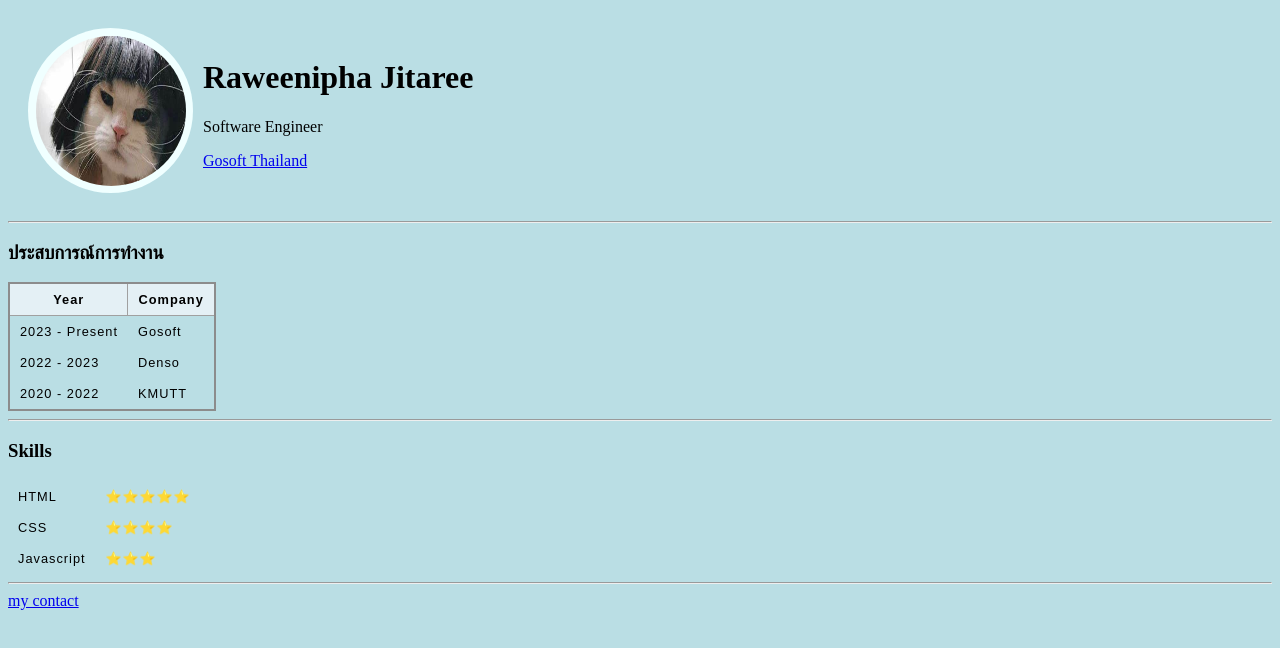
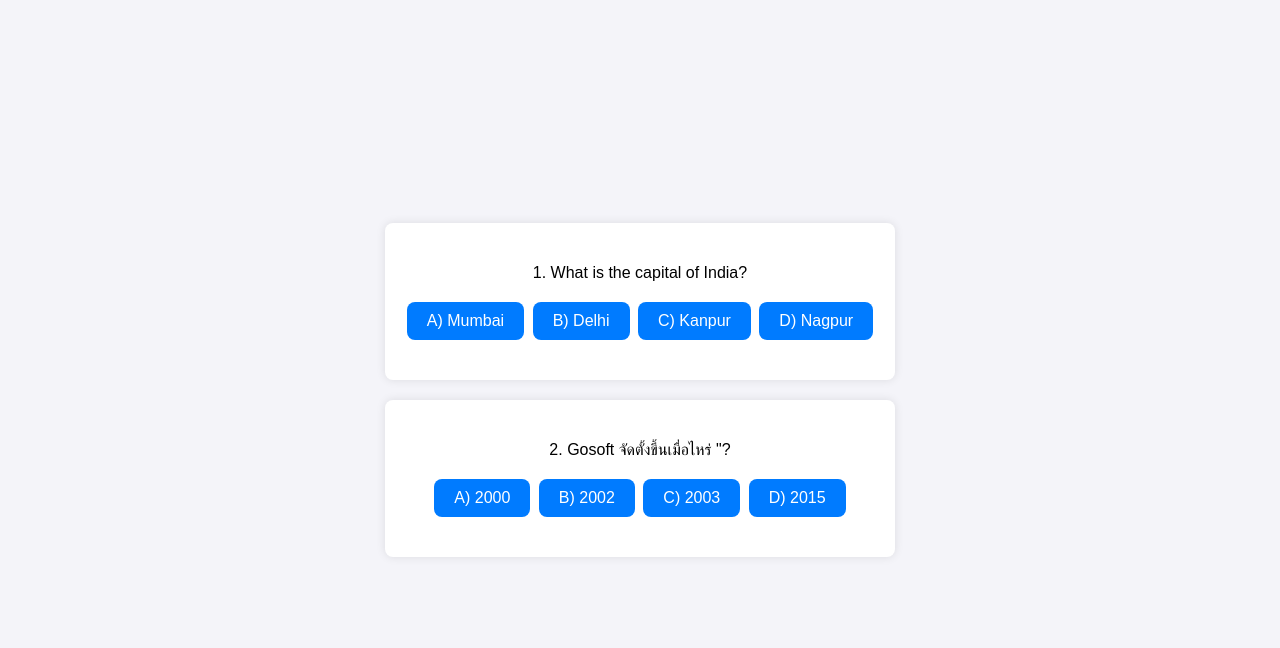
Before and after one commit to RJRaweenipha/mypage2024, a plain HTML site: page index.html in a window 1280 px wide. Drawn offline with Linux system fonts and the light colour scheme.

Commit message:
Add files via upload

```diff
--- a/index.html
+++ b/index.html
@@ -1,76 +1,36 @@
-<!DOCTYPE html> <!-- ให้ browser รู้ว่าเป็น html5 -->
+<!DOCTYPE html>
 <html lang="en">
-
 <head>
-    <!-- ข้อมูลเกี่ยวกับเว็บเพจ -->
     <meta charset="UTF-8">
     <meta name="viewport" content="width=device-width, initial-scale=1.0">
-    <title>HTML</title>
+    <title>Homework2</title>
     <link rel="stylesheet" href="style.css">
+    <script src="main.js"></script>
 </head>
+<body>
+    <div class="container">
+        <div class="quiz-container">
+            <h1></h1>
+            <p id="question"> 1. What is the capital of India?</p>
+            <button class="button" onclick="checkAnswer1('a')"> A) Mumbai</button>
+            <button class="button" onclick="checkAnswer1('b')"> B) Delhi</button>
+            <button class="button" onclick="checkAnswer1('c')"> C) Kanpur</button>
+            <button class="button" onclick="checkAnswer1('d')"> D) Nagpur</button>
 
-<body style="background-color: lighth" ;>
-    <!-- เนื้อหา -->
-    <div class="profile">
-        <div class="profileImg">
-            <img src="profile.jpg" alt="" style="width: 150px; height: 150px;">
+            <p id="result1"></p>
         </div>
-        <div class="profileText">
-            <h1>Raweenipha Jitaree</h1>
-            <p>Software Engineer</p>
-            <a href="https://www.gosoft.co.th/" target="_blank">Gosoft Thailand</a>
+
+        <div class="quiz-container">
+            <h1></h1>
+            <p id="question"> 2. Gosoft จัดตั้งขึ้นเมื่อไหร่ "?</p>
+            <button class="button" onclick="checkAnswer2('a')"> A) 2000</button>
+            <button class="button" onclick="checkAnswer2('b')"> B) 2002</button>
+            <button class="button" onclick="checkAnswer2('c')"> C) 2003</button>
+            <button class="button" onclick="checkAnswer2('d')"> D) 2015</button>
+
+            <p id="result2"></p>
         </div>
+        <p id="result3"></p>
     </div>
-
-    <hr>
-
-    <div class="experience">
-        <h3>ประสบการณ์การทำงาน</h3>
-        <table>
-            <thead>
-                <tr>
-                    <th>Year</th>
-                    <th>Company</th>
-                </tr>
-            </thead>
-            <tr>
-                <td>2023 - Present</td>
-                <td>Gosoft</td>
-            </tr>
-            <tr>
-                <td>2022 - 2023</td>
-                <td>Denso</td>
-            </tr>
-            <tr>
-                <td>2020 - 2022</td>
-                <td>KMUTT</td>
-            </tr>
-        </table>
-    </div>
-
-    <hr>
-
-    <div class="skills">
-        <h3>Skills</h3>
-        <table>
-            <tr>
-                <td>HTML</td>
-                <td>⭐⭐⭐⭐⭐</td>
-            </tr>
-            <tr>
-                <td>CSS</td>
-                <td>⭐⭐⭐⭐</td>
-            </tr>
-            <tr>
-                <td>Javascript</td>
-                <td>⭐⭐⭐</td>
-            </tr>
-        </table>
-    </div>
-
-    <hr>
-
-    <a href="contact.html" target="_blank">my contact</a>
 </body>
-
 </html>
--- /dev/null
+++ b/main.js
@@ -0,0 +1,41 @@
+var score1 = 0;
+var score2 = 0;
+
+function checkAnswer1(answer) {
+    var resultElement = document.getElementById('result1');
+    if (answer === 'a') {
+        resultElement.textContent = 'Correct!';
+        resultElement.style.color = 'green';
+        score1 = 1;
+    } else {
+        resultElement.textContent = 'Incorrect!';
+        resultElement.style.color = 'red';
+    }
+    checkTotalScore();
+}
+
+function checkAnswer2(answer) {
+    var resultElement = document.getElementById('result2');
+    if (answer === 'c') {
+        resultElement.textContent = 'Correct!';
+        resultElement.style.color = 'green';
+        score2 = 1;
+    } else {
+        resultElement.textContent = 'Incorrect!';
+        resultElement.style.color = 'red';
+    }
+    checkTotalScore();
+}
+
+function checkTotalScore() {
+    var totalScore = score1 + score2;
+    var resultElement = document.getElementById('result3');
+    if (resultElement !== null) {
+        resultElement.textContent = 'Total Score: ' + totalScore;
+        if (totalScore === 2) {
+            score1 = 0;
+            score2 = 0;
+            resultElement.textContent = 'Your total score is 2. You are a genius!';
+        }
+    }
+}
--- a/style.css
+++ b/style.css
@@ -1,58 +1,40 @@
-body{
-    background-color: #BADEE4;
+body {
+    font-family: Arial, sans-serif;
+    display: flex;
+    justify-content: center;
     align-items: center;
+    height: 100vh;
+    margin: 0;
+    background-color: #f4f4f9
 }
 
-.profile{
-    display: flex;
-    padding: 20px;
+p {
+    display: block;
 }
 
-.profileImg>img {
-    width: 150px;
-    height: 150px;
-    border-radius: 50%;
-    padding: 10px;
+.quiz-container {
+    text-align: center;
+    box-shadow: 0 0 10px rgba(0, 0, 0, 0.1);
+    padding: 20px;
+    border-radius: 8px;
+    background-color: white;
+    margin-bottom: 20px;
 }
 
-.profileImg {
-    display: flex;
-    width: 165px;
-    height: 165px;
-    background-color: azure;
-    border-radius: 50%;
-    justify-content: center;
-    align-items: center;
-
+.button {
+    background-color: #007BFF;
+    color: white;
+    border: none;
+    padding: 10px 20px;
+    text-align: center;
+    text-decoration: none;
+    display: inline-block;
+    font-size: 16px;
+    margin: 4px 2px;
+    cursor: pointer;
+    border-radius: 8px;
 }
 
-.profileText {
-    padding: 10px;
+.button:hover {
+    background-color: #0056b3;
 }
-
-table {
-    border-collapse: collapse;
-    border: 2px solid rgb(140 140 140);
-    font-family: sans-serif;
-    font-size: 0.8rem;
-    letter-spacing: 1px;
-}
-
-thead,
-tfoot {
-    background-color: rgb(228 240 245);
-}
-
-th,
-td {
-    border: 1px solid rgb(160 160 160);
-    padding: 8px 10px;
-}
-
-tfoot th {
-    text-align: right;
-}
-
-.skills > table, tr, td {
-    border: none;
-}
```
